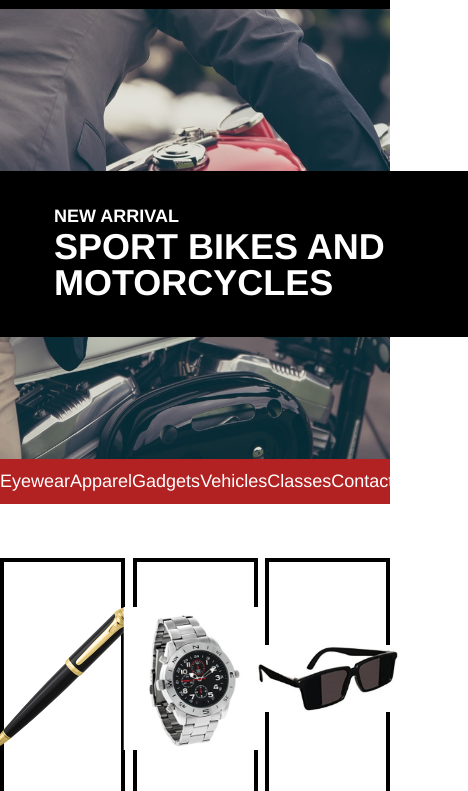
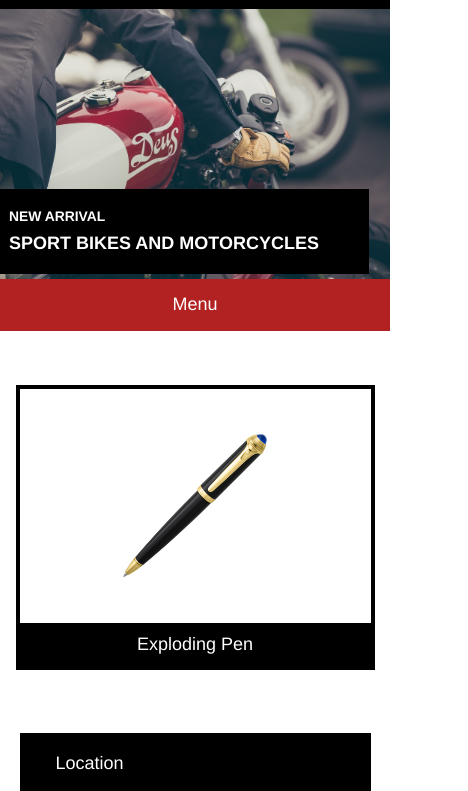
Before and after one commit to awjdthornton/SecretAgent, a plain HTML site: page index.html in a window 390 px wide. Shown: the part 42-833 px from the top of the page, 468 px wide, since content can reach past the window. Drawn offline with Linux system fonts and the light colour scheme.

Commit message:
added media queries targeting 1024px and 470 max-width

```diff
--- a/index.html
+++ b/index.html
@@ -6,6 +6,7 @@
   <title>Secrent Agent Supply Inc.</title>
   <link rel="stylesheet" href="resources/reset.css" type="text/css">
   <link rel="stylesheet" href="resources/style.css" type="text/css">
+  <meta name="viewport" content="width=device-width,initial-scale=1">
 </head>
 
 <body>
@@ -27,7 +28,7 @@
 
     <nav>
       <div class="container">
-        <ul>
+        <ul id="full-nav">
           <li>Eyewear</li>
           <li>Apparel</li>
           <li>Gadgets</li>
@@ -35,27 +36,31 @@
           <li>Classes</li>
           <li>Contact</li>
         </ul>
+
+        <ul id="mini-nav">
+          <li>Menu</li>
+        </ul>
+
       </div>
     </nav>
+
   </header>
 
   <div class="container">
     <div class="products">
-      <div class="product">
+      <div class="product pen">
         <div class="product-image">
-
-
           <img src="resources/images/pen.png" alt="Pen">
         </div>
         <span class="product-description">Exploding Pen</span>
       </div>
-      <div class="product">
+      <div class="product watch">
         <div class="product-image">
           <img src="resources/images/watch.png" alt="Watch">
         </div>
         <span class="product-description">Cellular Watch</span>
       </div>
-      <div class="product">
+      <div class="product glasses">
         <div class="product-image">
           <img src="resources/images/glasses.png" alt="Glasses">
         </div>
--- a/resources/style.css
+++ b/resources/style.css
@@ -2,6 +2,11 @@ html {
   font-size: 18px;
   background-color: white;
   font-family: helvetica;
+}
+
+body {
+  font-family: "Helvetica", sans-serif;
+  line-height: 1.4;
 }
 
 header, footer {
@@ -42,6 +47,8 @@ h1 {
 .main-banner {
   background-image: url("images/moto.jpeg");
   background-size: cover;
+  background-repeat: no-repeat;
+  background-position: center;
   height: 25rem;
 }
 
@@ -99,7 +106,6 @@ nav ul {
 
 .business-info {
   display: flex;
-  align-items: center;
   justify-content: space-between;
   margin-top: 3rem;
 }
@@ -113,11 +119,66 @@ nav ul {
   background-color: black;
   color: white;
 }
+
 .info span {
-  display:block;
+  display: block;
 }
 
 footer {
   margin-top: 4rem;
   padding: 2rem 0;
 }
+
+#mini-nav {
+  display: none;
+}
+
+@media only screen and (max-width: 1024px) {
+  #full-nav {
+    display: none;
+  }
+  #mini-nav {
+    display: block;
+    text-align: center;
+  }
+  .glasses {
+    display: none;
+  }
+  .product {
+    width: 47%;
+  }
+}
+
+@media only screen and (max-width: 470px) {
+  .main-banner {
+    height: 15rem;
+  }
+  h1 {
+    font-size: 1rem;
+  }
+  h4 {
+    font-size: .77rem;
+  }
+  .arrival {
+    padding: 1rem 0 1rem .5rem;
+    top: 10rem;
+    max-width: 100%;
+  }
+  .watch {
+    display: none;
+  }
+  .products, .business-info {
+    flex-wrap: wrap;
+  }
+  .product {
+    width: 90%;
+    margin: auto;
+  }
+  .info {
+    width: 90%;
+    margin: .5rem auto;
+  }
+  footer {
+    text-align: center;
+  }
+}
```
